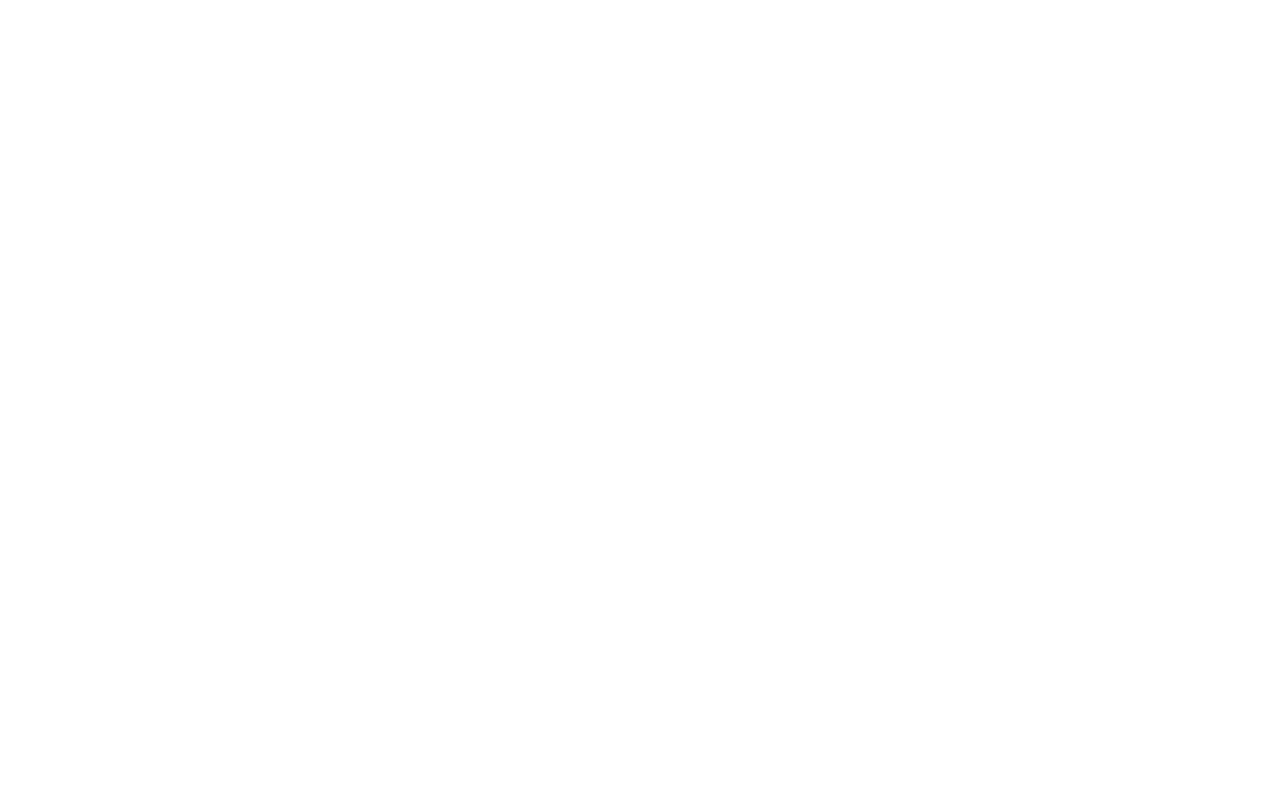
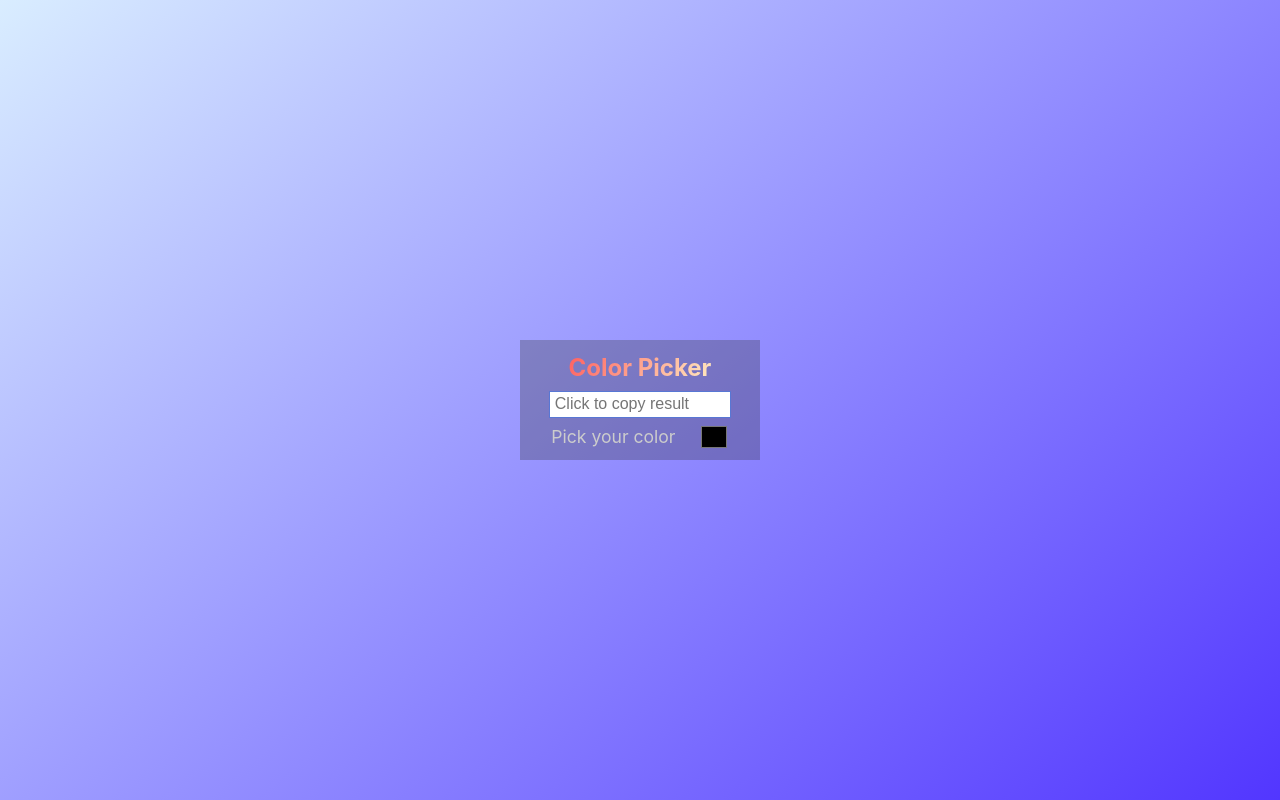
Before and after one commit to bawrdiii/colorpicker, a React (Create React App) app: page / in a window 1280 px wide. Built offline with nearby package versions, Linux system fonts and the light colour scheme.

Commit message:
Working on project

```diff
--- /dev/null
+++ b/src/App.css
@@ -0,0 +1,56 @@
+* {
+    margin: 0;
+    padding: 0;
+    box-sizing: border-box;
+}
+
+.main-sec {
+    background-color: #3333334a;
+    width: 240px;
+    padding: .5em;
+    display: flex;
+    align-items: center;
+    justify-content: center;
+    flex-direction: column;
+    gap: .3em;
+}
+
+.title h2 {
+    margin: .2em 0;
+    background: -webkit-linear-gradient(150deg, #ffeac0, #ff6060);
+    background-clip: text;
+    -webkit-background-clip: text;
+    -webkit-text-fill-color: transparent;
+}
+
+.result-input {
+    cursor: pointer;
+    height: 25px;
+    font-size: 1em;
+    width: 180px;
+    padding: .3em;
+    outline: none;
+    border: none;
+    outline: 1.5px solid #5877d4;
+}
+
+.color-label {
+    font-size: 1.1em;
+    color: #ccc;
+}
+
+.d-flex-label {
+    display: flex;
+    width: 100%;
+    align-items: center;
+    justify-content: space-evenly;
+}
+
+.color-input {
+    width: 30px;
+    height: 30px;
+    background-color: transparent;
+    border: none;
+    cursor: pointer;
+    outline: none;
+}
--- a/src/App.jsx
+++ b/src/App.jsx
@@ -1,10 +1,10 @@
-
-
+import ColorPicker from "./components/colorPicker"
+import "./App.css"
 export default function App() {
 
     return (
         <>
-
+            <ColorPicker />
         </>
     )
 }
--- /dev/null
+++ b/src/components/colorPicker.jsx
@@ -0,0 +1,28 @@
+import { useState } from "react"
+
+const ColorPicker = () => {
+    const [color, setColor] = useState('')
+
+    return (
+        <section className="container main-sec">
+            <div className="title">
+                <h2>Color Picker</h2>
+            </div>
+            <input
+                type="text"
+                className="result-input"
+                readOnly
+                placeholder="Click to copy result"
+                // value={ }
+                onChange
+            />
+            <label htmlFor="color-input" className="color-label d-flex-label">Pick your color
+                <input type="color" id="color-input" className="color-input" value={color} onChange={e => console.log(e.target.value)} />
+            </label>
+
+
+        </section>
+    )
+}
+
+export default ColorPicker
--- a/src/index.css
+++ b/src/index.css
@@ -5,6 +5,10 @@
     sans-serif;
   -webkit-font-smoothing: antialiased;
   -moz-osx-font-smoothing: grayscale;
+  background: linear-gradient(140deg, #d9edff, #5236ff);
+  height: 100vh;
+  display: grid;
+  place-content: center;
 }
 
 code {
```
